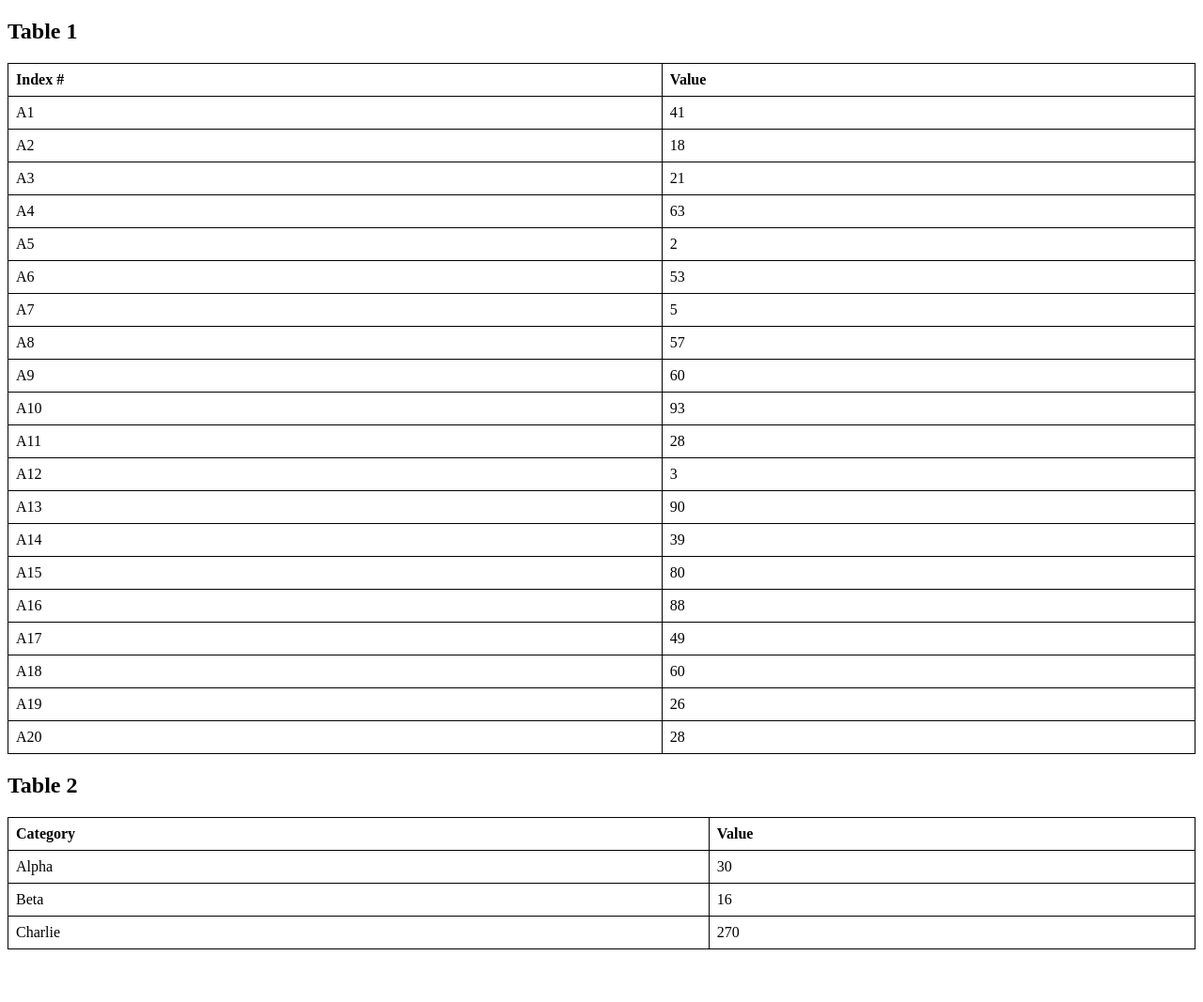
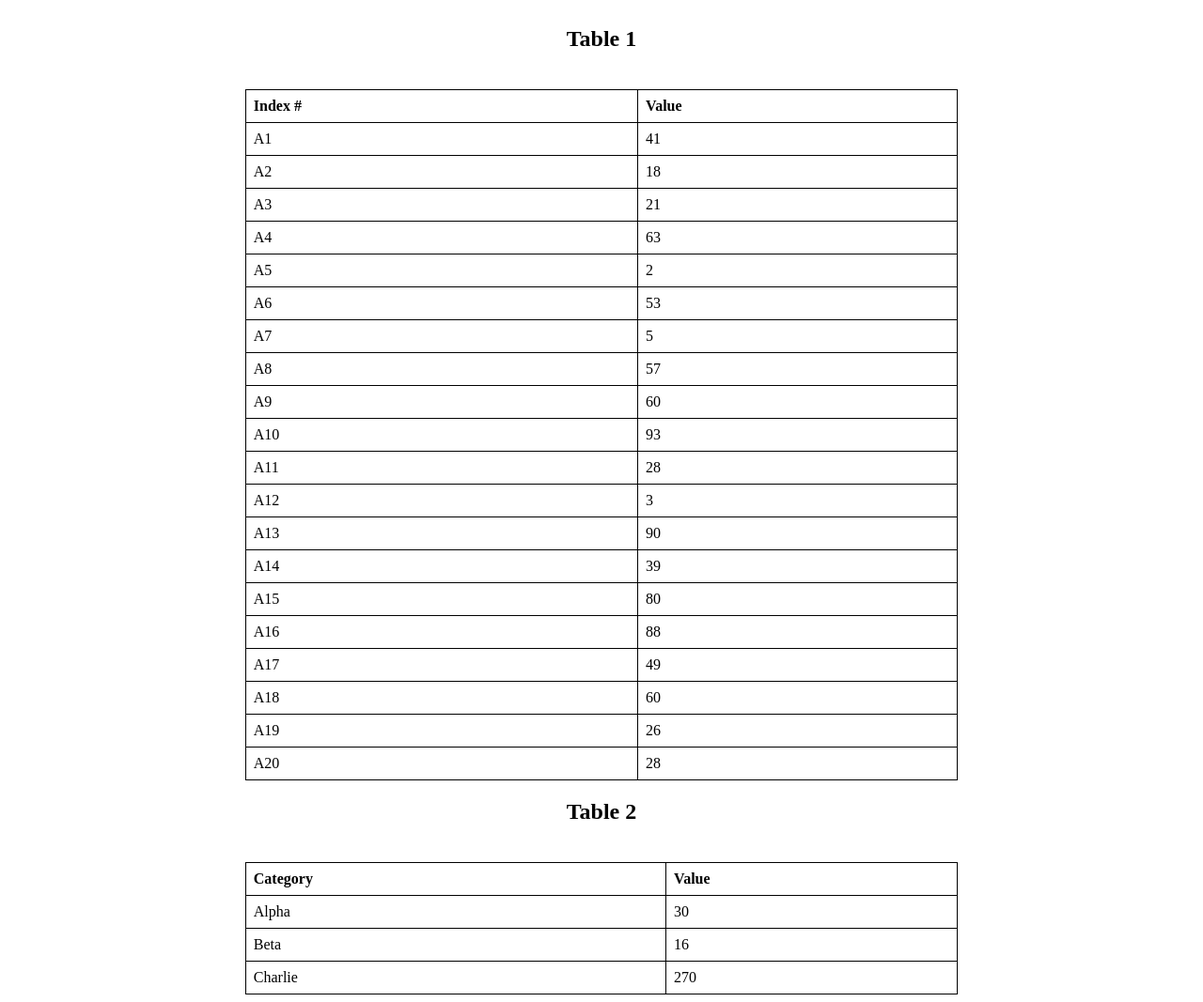
Before and after one commit to Haikalwelp/data-display-assignment, a Flask app: page / in a window 1280 px wide. Shown: the whole page at 94% size. Before the commit the page ends 1011 px from the top, so only its background shows below. Run offline with Flask 3, Linux system fonts and the light colour scheme.

Commit message:
v1.1
Updated tables.html

```diff
--- a/templates/tables.html
+++ b/templates/tables.html
@@ -4,8 +4,23 @@
     <meta charset="UTF-8">
     <title>Table Display</title>
     <style>
-        table { border-collapse: collapse; width: 100%; }
-        th, td { border: 1px solid black; padding: 8px; text-align: left; }
+        body {
+            display: flex;
+            justify-content: center;
+            align-items: center;
+            min-height: 100vh;
+            flex-direction: column;
+        }
+        table {
+            border-collapse: collapse;
+            width: 60%;
+            margin-top: 20px;
+        }
+        th, td {
+            border: 1px solid black;
+            padding: 8px;
+            text-align: left;
+        }
     </style>
 </head>
 <body>
```
